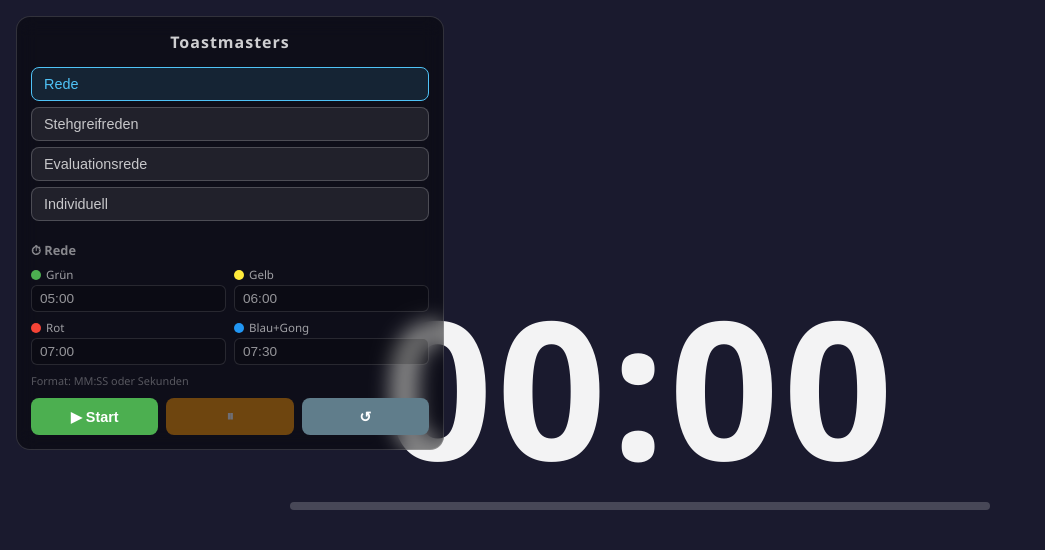
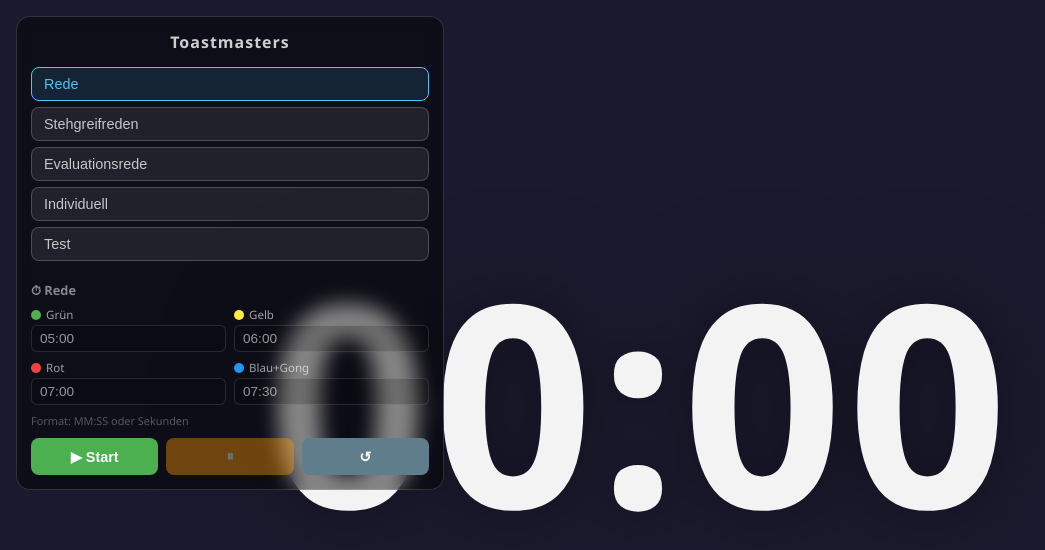
Before and after one commit to sunzoesommer/timer, a plain HTML site: page index.html in a window 1280 px wide. Both pictures are taken after a click on the element "Menü öffnen". Shown: the whole page, without its empty margins (0-1045 px from the left). Drawn offline with Linux system fonts and the light colour scheme.

Commit message:
Add files via upload

```diff
--- a/css.css
+++ b/css.css
@@ -41,31 +41,19 @@
 }
 
 .time-value {
-    font-size: 15vw;
-    font-weight: 900;
+    font-size: 22vw;
+    font-weight: 800;
     letter-spacing: 4px;
     font-variant-numeric: tabular-nums;
     line-height: 1;
     color: rgba(255,255,255,0.95);
+
+    /* ── Dezenter Schatten ── */
+    text-shadow:
+        0 4px 150px rgba(0, 0, 0, 0.2),   /* weicher Tiefenschatten */
+        0 1px  50px rgba(0, 0, 0, 0.3);   /* knapper Kontrastschatten */
 }
 
-/* ── PROGRESS BAR ── */
-.progress-bar-container {
-    width: 60vw;
-    max-width: 700px;
-    height: 8px;
-    background: rgba(255,255,255,0.2);
-    border-radius: 4px;
-    overflow: hidden;
-}
-
-.progress-bar {
-    height: 100%;
-    width: 0%;
-    border-radius: 4px;
-    transition: width 0.5s linear, background 0.5s;
-    background: #4caf50;
-}
 
 /* ── MENÜ ── */
 #menu {
--- a/index.html
+++ b/index.html
@@ -3,6 +3,8 @@
 <head>
     <meta charset="UTF-8">
     <meta name="viewport" content="width=device-width, initial-scale=1.0">
+    <meta name="apple-mobile-web-app-capable" content="yes">
+    <meta name="apple-mobile-web-app-status-bar-style" content="black-translucent">
     <title>Toastmasters Timer</title>
     <link rel="stylesheet" href="css.css">
 </head>
@@ -19,6 +21,7 @@
         <button class="mode-btn" onclick="setMode('stehgreif')">Stehgreifreden</button>
         <button class="mode-btn" onclick="setMode('evaluation')">Evaluationsrede</button>
         <button class="mode-btn" onclick="setMode('individuell')">Individuell</button>
+        <button class="mode-btn" onclick="setMode('test')">Test</button>
     </div>
 
     <div class="settings-panel">
@@ -53,9 +56,6 @@
 
 <div id="timerCenter">
     <div class="time-value" id="timeValue">00:00</div>
-    <div class="progress-bar-container">
-        <div class="progress-bar" id="progressBar"></div>
-    </div>
 </div>
 
 <script src="js.js"></script>
--- a/js.js
+++ b/js.js
@@ -3,14 +3,15 @@
     rede:        { green: 300, yellow: 360, red: 420, blue: 450 },
     stehgreif:   { green: 120, yellow: 150, red: 180, blue: 210 },
     evaluation:  { green: 120, yellow: 150, red: 180, blue: 210 },
-    individuell: { green: 0,   yellow: 0,   red: 0,   blue: 0   }
+    individuell: { green: 0,   yellow: 0,   red: 0,   blue: 0   },
+    test: { green: 1,   yellow: 2,   red: 3,   blue: 4   }
 };
 
 const COLORS = {
-    green:  { bg: 'bg-green',  bar: '#4caf50' },
-    yellow: { bg: 'bg-yellow', bar: '#ffeb3b' },
-    red:    { bg: 'bg-red',    bar: '#f44336' },
-    blue:   { bg: 'bg-blue',   bar: '#2196f3' }
+    green:  { bg: 'bg-green',  bar: '#e1e0da' },
+    yellow: { bg: 'bg-yellow', bar: '#e1e0da' },
+    red:    { bg: 'bg-red',    bar: '#e1e0da' },
+    blue:   { bg: 'bg-blue',   bar: '#e1e0da' }
 };
 
 let currentMode = 'rede';
@@ -76,7 +77,7 @@
     currentMode = mode;
     document.querySelectorAll('.mode-btn').forEach((b, i) => {
         b.classList.toggle('active',
-            ['rede', 'stehgreif', 'evaluation', 'individuell'][i] === mode);
+            ['rede', 'stehgreif', 'evaluation', 'individuell', 'test'][i] === mode);
     });
 
     times = { ...PRESETS[mode] };
@@ -94,7 +95,8 @@
             rede:        'Rede',
             stehgreif:   'Stehgreifreden',
             evaluation:  'Evaluationsrede',
-            individuell: 'Individuell'
+            individuell: 'Individuell',
+            test:        'Test'
         }[mode];
 
     resetTimer();
@@ -142,18 +144,12 @@
     const bg = document.getElementById('bgOverlay');
     bg.style.background = '#1a1a2e';
     bg.className = '';
-
-    document.getElementById('progressBar').style.width      = '0%';
-    document.getElementById('progressBar').style.background = '#4caf50';
     document.getElementById('startBtn').disabled = false;
     document.getElementById('pauseBtn').disabled = true;
 }
 
 function updateDisplay() {
     document.getElementById('timeValue').textContent = secToStr(elapsed);
-    const max = times.blue || 1;
-    const pct = Math.min((elapsed / max) * 100, 100);
-    document.getElementById('progressBar').style.width = pct + '%';
 }
 
 function checkCards() {
@@ -166,13 +162,12 @@
     if (activeCard) {
         const info = COLORS[activeCard];
         const bgMap = {
-            'bg-green':  '#1a7a1a',
-            'bg-yellow': '#8a7a00',
-            'bg-red':    '#8a1a1a',
-            'bg-blue':   '#0a2a8a'
+            'bg-green':  '#04ff04',
+            'bg-yellow': '#ffe101',
+            'bg-red':    '#ff0000',
+            'bg-blue':   '#026b9c'
         };
         document.getElementById('bgOverlay').style.background = bgMap[info.bg];
-        document.getElementById('progressBar').style.background = info.bar;
     }
 
     if (times.blue && elapsed >= times.blue && !gongPlayed) {
```
